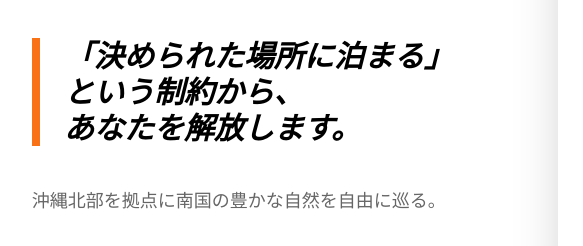
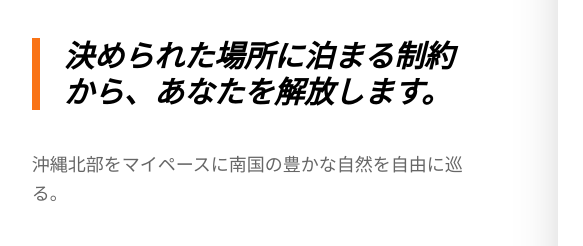
Before and after one commit to campcar88percent/camp88percent-official, a website: page index.html in a window 1280 px wide. Shown: the part 1800-2046 px from the top of the page, 227-810 px from the left. Drawn offline with nearby package versions, Linux system fonts and the light colour scheme.

Commit message:
コンセプト文言更新

```diff
--- a/index.html
+++ b/index.html
@@ -355,12 +355,12 @@ NO HOTEL<br/>REQUIRED<span class="text-orange-500">.</span>
 
 <p class="border-l-8 border-orange-500 pl-6 text-2xl md:text-3xl font-bold text-black leading-snug italic keep-all">
 
-「決められた場所に泊まる」という制約から、あなたを解放します。
+決められた場所に泊まる制約から、あなたを解放します。
 
 </p>
 
 <p class="text-black/60 text-lg leading-relaxed font-light">
-沖縄北部を拠点に南国の豊かな自然を自由に巡る。
+沖縄北部をマイペースに南国の豊かな自然を自由に巡る。
 </p>
 <p class="text-black/60 text-lg leading-relaxed font-light mt-4">
 ハイルーフ・ワイド・スーパーロングハイエース。職人こだわりの無垢材と高断熱パネルで仕上げた居住空間は、風景そのものをあなたの部屋に変える「走るベッドルーム」です。
```
